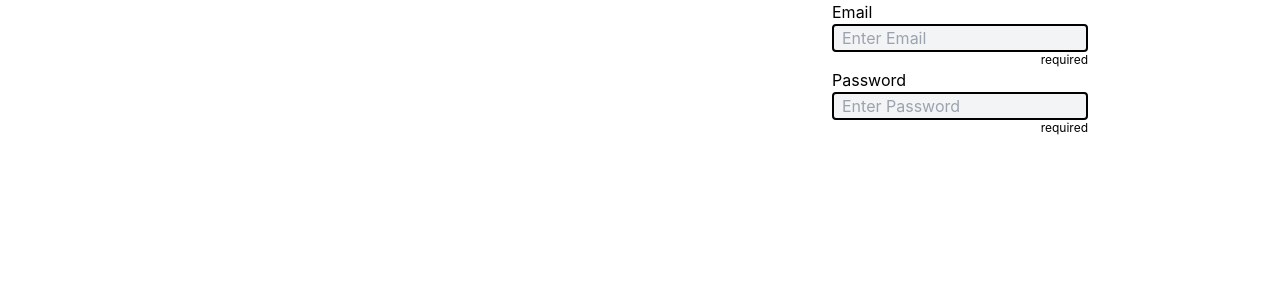
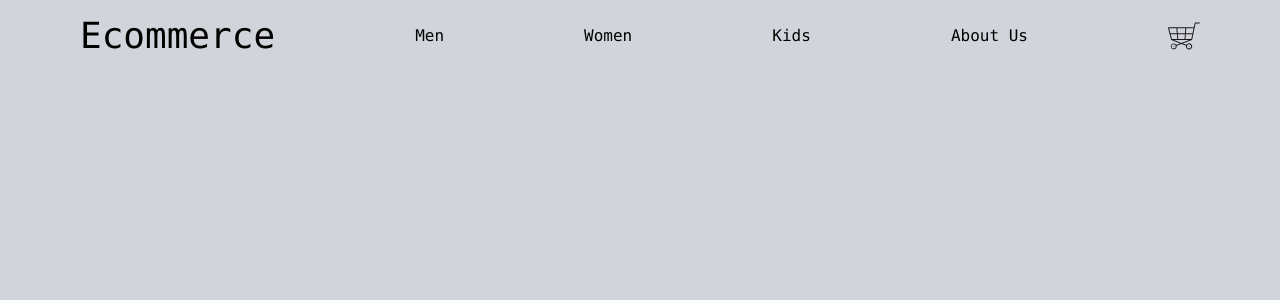
Before and after one commit to nehalprasad/ecommerce, a React (Create React App) app: page / in a window 1280 px wide. Shown: the top 300 px of the page. Built offline with nearby package versions, Linux system fonts and the light colour scheme.

Commit message:
improvements

```diff
--- a/src/process/application/App.js
+++ b/src/process/application/App.js
@@ -16,9 +16,9 @@ const App = () => {
   return (
     <Router>
       <Routes>
-        <Route path="/" element={<SignIn />} />
+        {/* <Route path="/" element={<SignIn />} /> */}
         <Route path="/about" element={<About />} />
-        <Route path="/home" element={<Home />} />
+        <Route path="/" element={<Home />} />
         <Route path="/cart" element={<Cart />} />
         <Route path="/contact" element={<Contact />} />
         <Route path="/kids" element={<Kids />} />
--- /dev/null
+++ b/src/process/helper/index.js
@@ -0,0 +1 @@
+export const Navigation = (where, navigate) => navigate(where)
--- a/src/show/components/Navbar/index.js
+++ b/src/show/components/Navbar/index.js
@@ -1,27 +1,32 @@
 import React from "react";
-import { Link } from "react-router-dom";
+import { Link, useNavigate } from "react-router-dom";
 
 import { Cart } from "../../assets";
+import { Navigation } from "../../../process/helper";
 
-const navbarList = ["Men", "Women", "Kids", "About Us"];
+const navbarList = ["Ecommerce", "Men", "Women", "Kids", "About Us"];
 
-const renderNavbar = (item) => (
-  <Link to={`/${item.toLowerCase()}`} className="hover:text-red-900">
-    {item}
-  </Link>
-);
+const renderNavbar = (item, index) => {
+  const isFirst = index === 0;
+  return (
+    <Link
+      to={`/${isFirst ? "" : item.toLowerCase()}`}
+      className={`${
+        isFirst ? "text-4xl cursor-pointer" : ""
+      }hover:text-red-900`}
+    >
+      {item}
+    </Link>
+  );
+};
 
 const Navbar = () => {
+  const navigate = useNavigate();
   return (
     <div>
       <nav className="flex justify-between w-full font-mono items-center py-4">
-        <Link to="/" className="text-4xl cursor-pointer hover:text-red-900">
-          Ecommerce
-        </Link>
         {navbarList.map(renderNavbar)}
-        <Link to="/cart" className="hover:text-red-900">
-          <Cart />
-        </Link>
+        <Cart onClick={Navigation.bind(null, "/cart", navigate)} />
       </nav>
     </div>
   );
```
